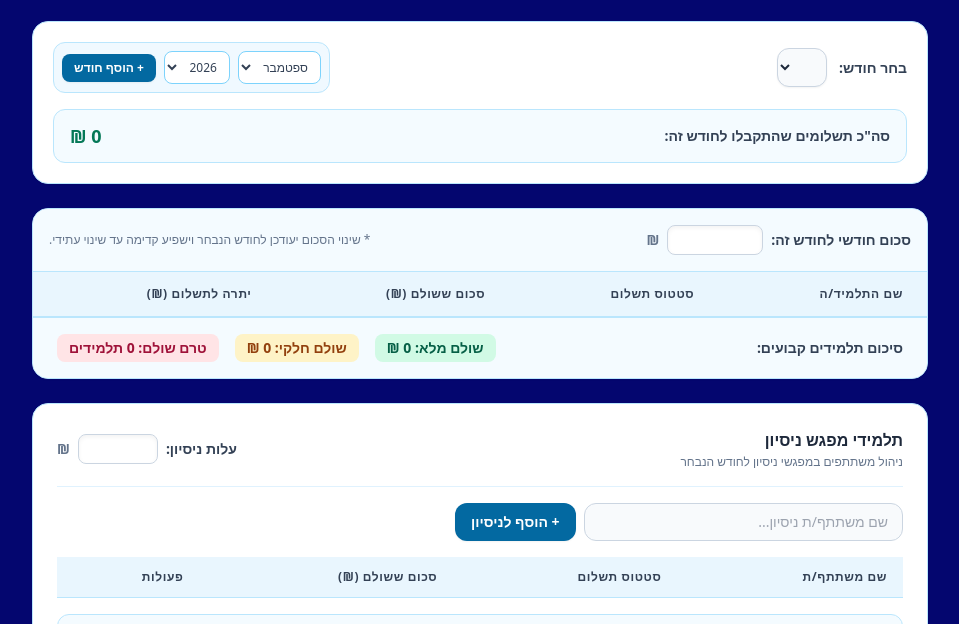
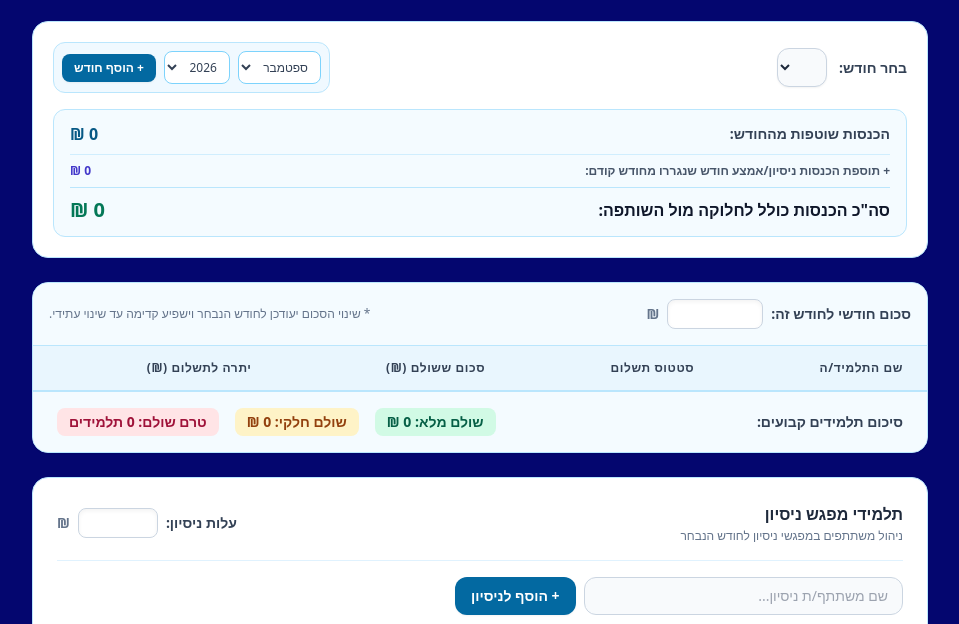
Before and after one commit to yuvalaufer/ansamble, a plain HTML site: page index.html in a window 1280 px wide. Shown: the part 141-765 px from the top of the page, without its empty margins (160-1119 px from the left). Drawn offline with nearby package versions, Linux system fonts and the light colour scheme; no server answers.

Commit message:
Update index.html

```diff
--- a/index.html
+++ b/index.html
@@ -64,10 +64,20 @@
                 </div>
             </div>
 
-            <!-- סה"כ תשלומים מתחת לבחירת החודש -->
-            <div class="bg-sky-50/70 px-4 py-3 rounded-xl border border-sky-200 flex justify-between items-center text-sm font-bold text-slate-700">
-                <span>סה"כ תשלומים שהתקבלו לחודש זה:</span>
-                <span id="total-collected-top" class="text-emerald-700 text-lg font-extrabold">0 ₪</span>
+            <!-- סה"כ תשלומים מתחת לבחירת החודש (כולל פירוט גרירה) -->
+            <div class="bg-sky-50/70 px-4 py-3 rounded-xl border border-sky-200 flex flex-col gap-2 text-sm font-bold text-slate-700">
+                <div class="flex justify-between items-center">
+                    <span>הכנסות שוטפות מהחודש:</span>
+                    <span id="current-month-collected" class="text-sky-800 text-base font-extrabold">0 ₪</span>
+                </div>
+                <div class="flex justify-between items-center text-xs text-slate-600 border-t border-sky-200/60 pt-2">
+                    <span>+ תוספת הכנסות ניסיון/אמצע חודש שנגררו מחודש קודם:</span>
+                    <span id="carried-over-display" class="text-indigo-700 font-extrabold">0 ₪</span>
+                </div>
+                <div class="flex justify-between items-center border-t border-sky-200 pt-2 text-base">
+                    <span class="text-slate-900">סה"כ הכנסות כולל לחלוקה מול השותפה:</span>
+                    <span id="total-collected-top" class="text-emerald-700 text-xl font-extrabold">0 ₪</span>
+                </div>
             </div>
         </div>
 
```
